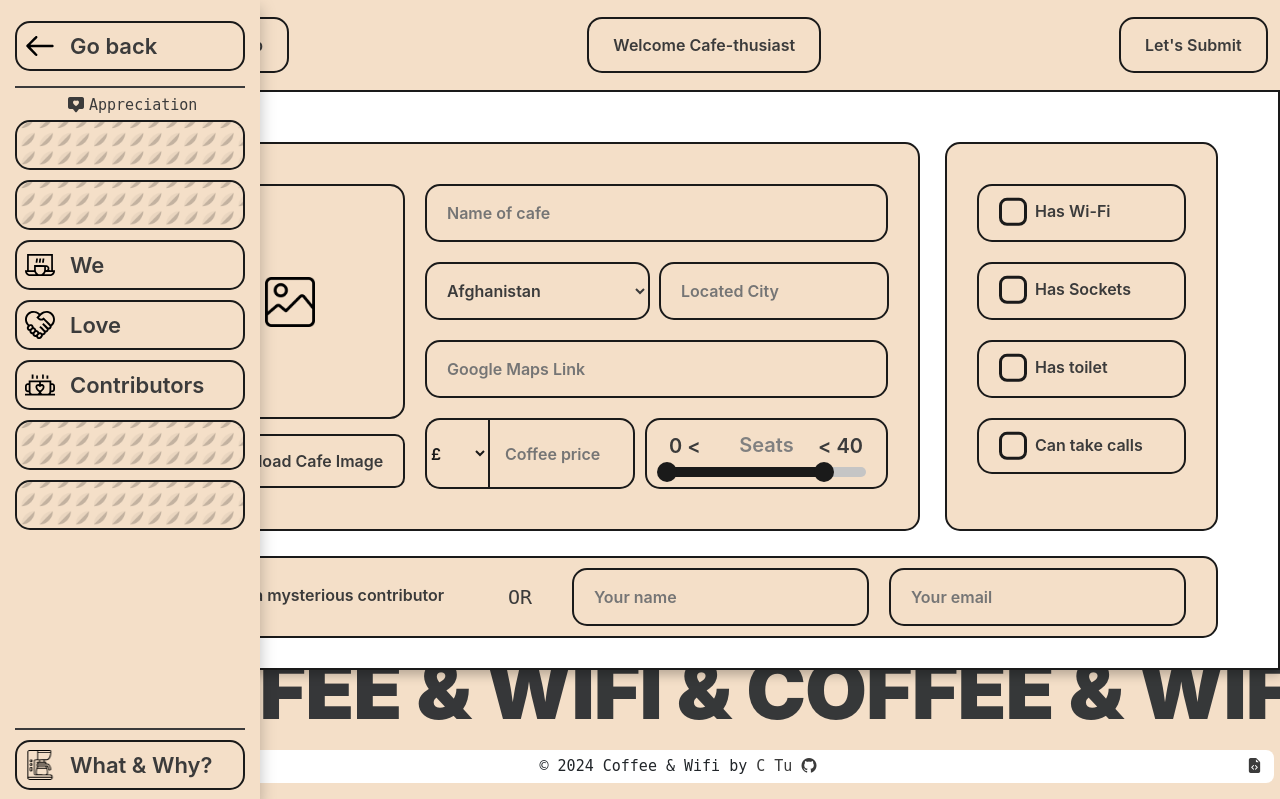
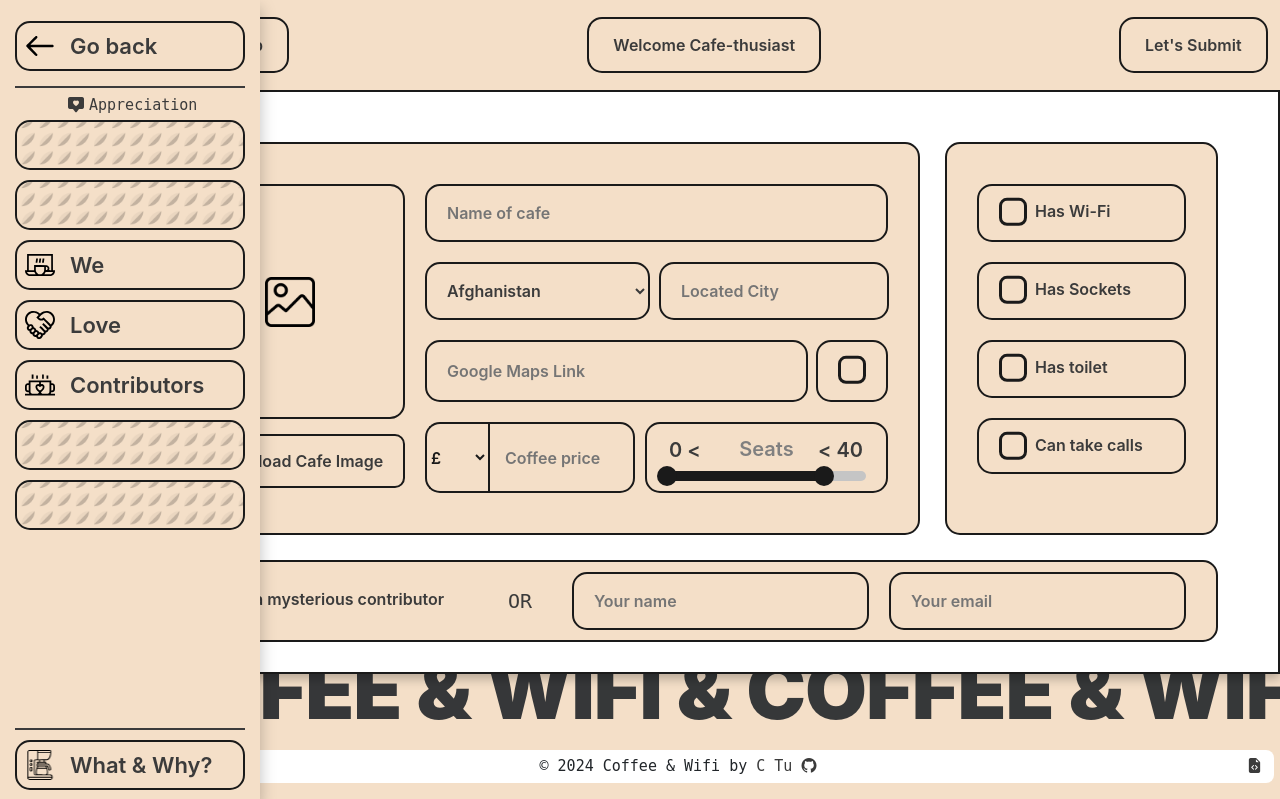
Before and after one commit to ninja-noodle/Coffee-Wi-fi-web, a Flask app: page /contribution/add-cafe in a window 1280 px wide. Shown: the top 799 px of the page. Run offline with Flask 3, Linux system fonts and the light colour scheme; some libraries are stand-ins or nearby versions; some web fonts are replaced.

Commit message:
Add a checkbox (html, css, js) beside the G-map link input field to specify whether the user wants to input G-map link or a physical full address

```diff
--- a/backendfunctions.py
+++ b/backendfunctions.py
@@ -3,7 +3,6 @@ from PIL import Image
 from decouple import config
 from googleapiclient.http import MediaIoBaseUpload
 from werkzeug.utils import secure_filename
-from Google import Create_Service
 
 
 class SeatsFilter:
--- a/static/js/scripts2.js
+++ b/static/js/scripts2.js
@@ -8,6 +8,17 @@ var checkbox = document.getElementById("anonymous");
          } else {
             document.getElementById("contributor-name").disabled = false;
             document.getElementById("contributor-email").disabled = false;
+        }
+    });
+var full_address = document.getElementById("full-address");
+    full_address.addEventListener('change', function(e) {
+        let address_input = document.getElementById("address");
+         if (full_address.checked) {
+            address_input.type = 'text';
+            address_input.placeholder = 'Cafe Address';
+         } else {
+            address_input.type = 'url';
+            address_input.placeholder = 'Google Maps Link';
         }
     });
 
--- a/templates/base.html
+++ b/templates/base.html
@@ -114,7 +114,7 @@
                     © <span id="footer-copyright"></span> Coffee & Wifi by <a class="footer-anchor" href="https://github.com/ninja-noodle" target="_blank">C Tu <i class="bi bi-github"></i></a>
                 </div>
                 <div class="col text-end">
-                    <i class="bi bi-file-earmark-code-fill footer-anchor" data-bs-toggle='tooltip' data-bs-placement="top" title="100% made by a human with passion"></i>
+                    <i class="bi bi-file-earmark-code-fill footer-anchor" data-bs-toggle='tooltip' title="100% human-made with passion"></i>
                 </div>
             </div>
         </div>
--- a/templates/form.html
+++ b/templates/form.html
@@ -114,7 +114,7 @@
                         {% endwith %}
                         <input class="form-field" type="text" placeholder="Name of cafe" name="cafe-name" required>
                         <div class="d-flex">
-                            <select class="form-field" id="country-dropdown" name="location" style="padding: 0 1rem; cursor:pointer; margin-right: 0.5rem;">
+                            <select class="form-field" id="country-dropdown" name="country" style="padding: 0 1rem; cursor:pointer; margin-right: 0.5rem;">
                                 <option data-display="AF" value="Afghanistan">Afghanistan</option>
                                 <option data-display="AX" value="Aland Islands">Aland Islands</option>
                                 <option data-display="AL" value="Albania">Albania</option>
@@ -360,7 +360,12 @@
                             </select>
                             <input class="form-field" type="text" placeholder="Located City" name="location" required>
                         </div>
-                        <input class="form-field" type="url" placeholder="Google Maps Link" name="map-link" required>
+                        <div class="d-flex">
+                            <input class="form-field address" id="address" type="url" placeholder="Google Maps Link" name="map-link" required>
+                            <label class="form-field form-control-hover" style="max-width: 4.5rem; margin-left: 0.5rem; cursor: pointer;"  data-bs-toggle='tooltip' data-bs-placement="top" title="Check to type in cafe's location address">
+                                <input type="checkbox" name="full-address" id="full-address" style="cursor:pointer;"/>
+                            </label>
+                        </div>
                         <div style="display: flex; box-sizing: border-box; min-height: 50px; width: 100%; outline: none; margin-top:10px; margin-bottom:10px;">
                             <div class="d-flex" style="margin-right:10px">
                                 <select name="currency" id="currency" class="dropdown">
@@ -396,24 +401,24 @@
                 <div class="flex-fill form-container-2">
                     <div style="padding: 10px 0">
                         <label class="form-control form-control-hover" style="margin-bottom: 20px;">
-                            <input type="checkbox" name="has-wifi" />
+                            <input type="checkbox" name="has-wifi" style="cursor:pointer;"/>
                             Has Wi-Fi
                         </label>
                         <label class="form-control form-control-hover" style="margin-bottom: 20px;">
-                            <input type="checkbox" name="has-sockets" />
+                            <input type="checkbox" name="has-sockets" style="cursor:pointer;"/>
                             Has Sockets
                         </label>
                         <label class="form-control form-control-hover" style="margin-bottom: 20px;">
-                            <input type="checkbox" name="has-toilet" />
+                            <input type="checkbox" name="has-toilet" style="cursor:pointer;"/>
                             Has toilet
                         </label>
                         <div class="form-control-hover can-take-calls">
                             <label class="form-control" style="border-top:0px; border-left:0px; border-right:0px; border-bottom-left-radius: 0px; border-bottom-right-radius: 0px;">
-                                <input class="call-checkbox" type="checkbox" name="can-take-calls" />
+                                <input class="call-checkbox" type="checkbox" name="can-take-calls" style="cursor:pointer;"/>
                                 Can take calls
                             </label>
                             <div class="d-flex" style="background-color: transparent">
-                                <select class="phone-codes-dropdown" id="phone-codes-dropdown" style="border: 0px; border-top-left-radius: 0px;">
+                                <select name="country-call-code" class="phone-codes-dropdown" id="phone-codes-dropdown" style="border: 0px; border-top-left-radius: 0px;">
                                     <option data-display="+93" value="Afghanistan (+93)">Afghanistan(+93)</option>
                                     <option data-display="+358" value="Aland Islands (+358)">Aland Islands(+358)</option>
                                     <option data-display="+355" value="Albania (+355)">Albania(+355)</option>
```
